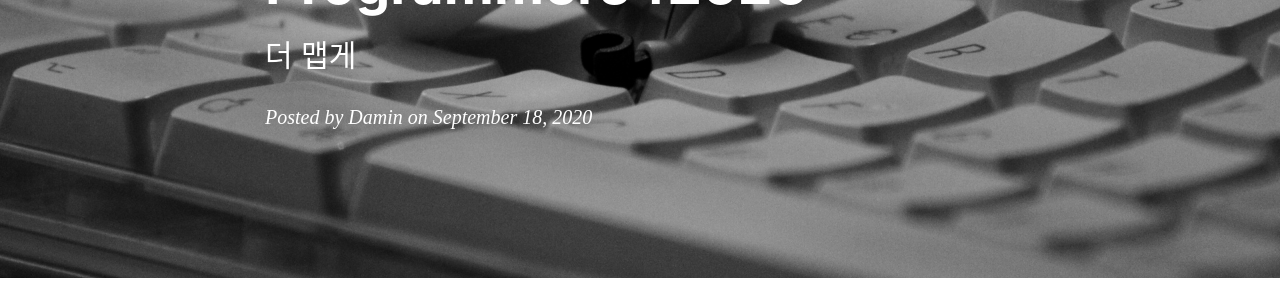
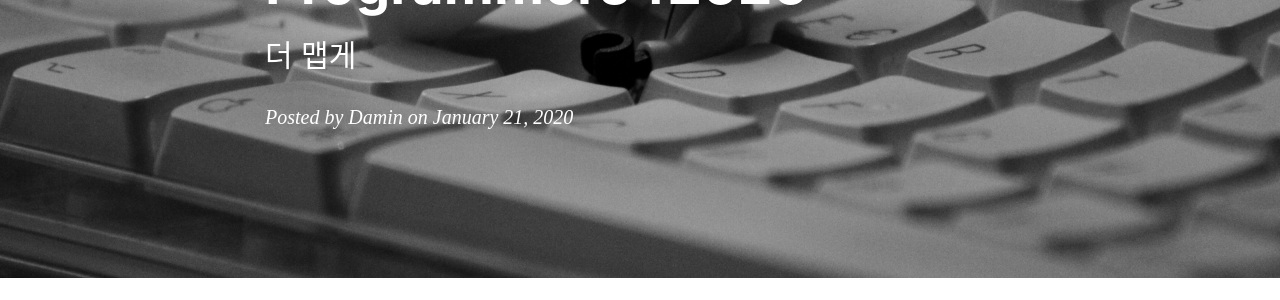
Before and after one commit to damin8/damin8.github.io, a Jekyll site: the page built from _posts/Algorithm/2020-01-29-Programmers42626.md, in a window 1280 px wide and 900 px high. Shown: the part 245-545 px from the top of the window. Built offline with Jekyll 4.4.1, drawn with Linux system fonts in a browser that asks for light colours; nearby versions of some CDN libraries; comment, search, counter and statistics services are not loaded; some of the changed text lies outside the part shown.

Commit message:
Update 2020-01-29-Programmers42626.md

```diff
--- a/_posts/Algorithm/2020-01-29-Programmers42626.md
+++ b/_posts/Algorithm/2020-01-29-Programmers42626.md
@@ -2,7 +2,7 @@
 layout:     post
 title:      "Programmers42626"
 subtitle:   "더 맵게"
-date:       2020-09-18 21:31:00
+date:       2020-01-21 21:31:00
 author:     "Damin"
 header-img: "img/tag-bg.jpg"
 header-mask: 0.3
```
